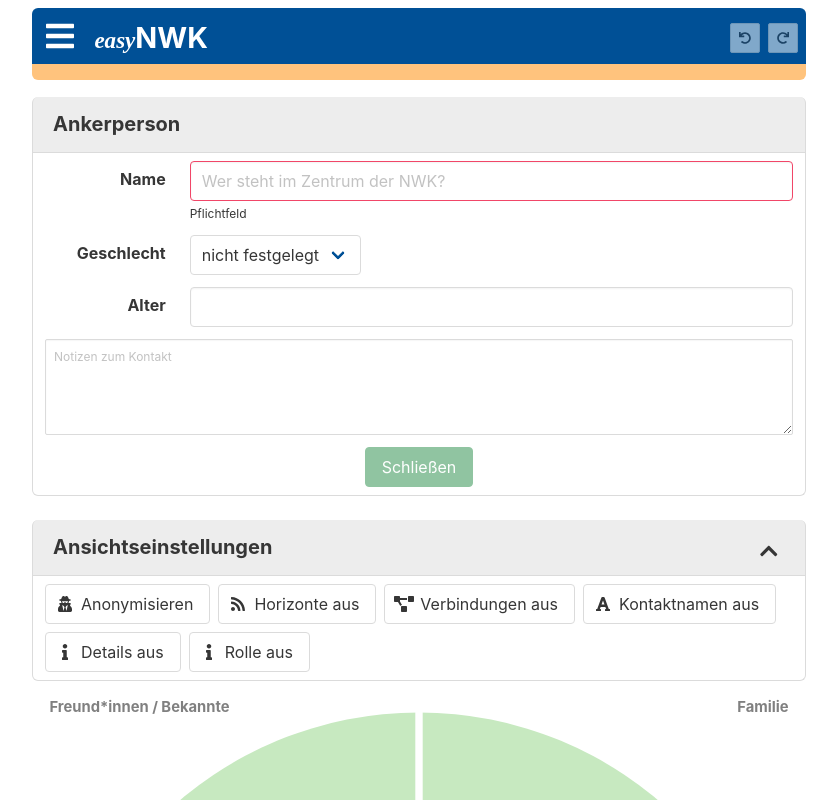
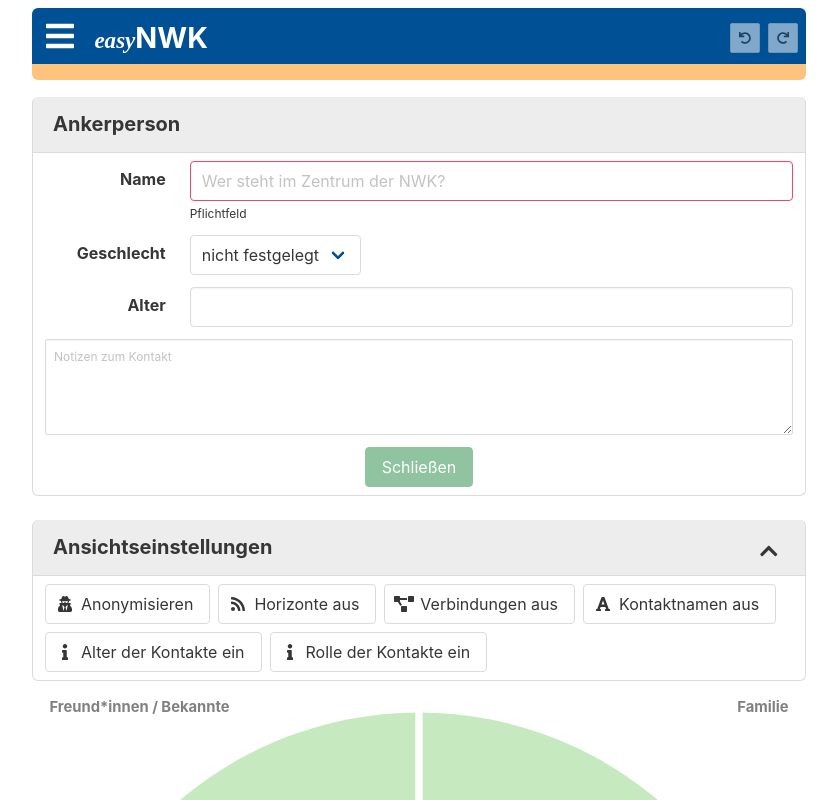
Before and after one commit to fhstp/easynwk-web, a Vue app: page /#/ in a window 1280 px wide. Both pictures are taken after a click on the element 990 px from the left and 550 px from the top of the page. Shown: the top 800 px of the page, without its empty margins (221-1058 px from the left). Built offline with nearby package versions, Linux system fonts and the light colour scheme.

Commit message:
make variable names and labels more speakable

```diff
--- a/src/components/NetworkMap.vue
+++ b/src/components/NetworkMap.vue
@@ -140,10 +140,8 @@
           :dy="mark.y < 0 ? -1 : 4"
         >
           {{ mark.label }}
-          {{
-            markDetails ? (mark.d.age.length >= 1 ? "/ " + mark.d.age : "") : ""
-          }}
-          {{ markRoleDetails ? " / " + getRoleShort(mark.d.role) : "" }}
+          {{ showAge && mark.d.age.length >= 1 ? "/ " + mark.d.age : "" }}
+          {{ showRole ? " / " + getRoleShort(mark.d.role) : "" }}
         </text>
         <text
           v-if="alteriNames"
@@ -154,10 +152,8 @@
           :dy="mark.y < 0 ? -1 : 4"
         >
           {{ mark.label }}
-          {{
-            markDetails ? (mark.d.age.length >= 1 ? "/ " + mark.d.age : "") : ""
-          }}
-          {{ markRoleDetails ? " / " + getRoleShort(mark.d.role) : "" }}
+          {{ showAge && mark.d.age.length >= 1 ? "/ " + mark.d.age : "" }}
+          {{ showRole ? " / " + getRoleShort(mark.d.role) : "" }}
         </text>
       </g>
       <use
@@ -261,12 +257,9 @@ export default defineComponent({
       });
     });
 
-    const markDetails = computed(() => store.state.view.details);
-
     const getRoleShort = (role: string) => {
       return getRoleAbbrev(role);
     };
-    const markRoleDetails = computed(() => store.state.view.roleShort);
 
     let clickTimeoutId: number | null = null;
     const clickAlter = (alter: Alter) => {
@@ -362,8 +355,8 @@ export default defineComponent({
       clickAlter,
       alteriMarks,
       connectionMarks,
-      markDetails,
-      markRoleDetails,
+      showAge: computed(() => store.state.view.ageInNwk),
+      showRole: computed(() => store.state.view.roleInNwk),
       getRoleShort,
       alteriNames: computed(() => store.state.view.alteriNames),
       showHorizons: computed(() => store.state.view.horizons),
--- a/src/components/ViewOptionsPanel.vue
+++ b/src/components/ViewOptionsPanel.vue
@@ -48,20 +48,20 @@
                   <span v-else>Kontaktnamen ein</span>
                 </button>
 
-                <button class="button" @click.stop="toggleDetails">
+                <button class="button" @click.stop="toggleAge">
                   <span class="icon">
                     <font-awesome-icon icon="info" />
                   </span>
-                  <span v-if="details">Details ein</span>
-                  <span v-else>Details aus</span>
+                  <span v-if="showAge">Alter der Kontakte aus</span>
+                  <span v-else>Alter der Kontakte ein</span>
                 </button>
 
                 <button class="button" @click.stop="toggleRoleShort">
                   <span class="icon">
                     <font-awesome-icon icon="info" />
                   </span>
-                  <span v-if="roleShort">Rolle ein</span>
-                  <span v-else>Rolle aus</span>
+                  <span v-if="showRole">Rolle der Kontakte aus</span>
+                  <span v-else>Rolle der Kontakte ein</span>
                 </button>
               </div>
             </div>
@@ -92,10 +92,10 @@ export default defineComponent({
       alteriNames: computed(() => store.state.view.alteriNames),
       toggleAlteriNames: () => store.commit("view/toggle", "alteriNames"),
       isOpen: isOpen,
-      details: computed(() => store.state.view.details),
-      toggleDetails: () => store.commit("view/toggle", "details"),
-      roleShort: computed(() => store.state.view.roleShort),
-      toggleRoleShort: () => store.commit("view/toggle", "roleShort"),
+      showAge: computed(() => store.state.view.ageInNwk),
+      toggleAge: () => store.commit("view/toggle", "ageInNwk"),
+      showRole: computed(() => store.state.view.roleInNwk),
+      toggleRoleShort: () => store.commit("view/toggle", "roleInNwk"),
     };
   },
 });
--- a/src/store/viewOptionsModule.ts
+++ b/src/store/viewOptionsModule.ts
@@ -6,8 +6,8 @@ export interface ViewOptionsFlags {
   connections: boolean;
   alteriNames: boolean;
   statistics: boolean;
-  details: boolean;
-  roleShort: boolean;
+  ageInNwk: boolean;
+  roleInNwk: boolean;
 }
 
 export interface ViewOptionsState extends ViewOptionsFlags {
@@ -23,8 +23,8 @@ export function initViewOptionsState(): ViewOptionsState {
     connections: true,
     alteriNames: true,
     statistics: false,
-    details: false,
-    roleShort: false,
+    ageInNwk: false,
+    roleInNwk: false,
 
     selected: new Set<number>(),
     editIndex: null,
```
